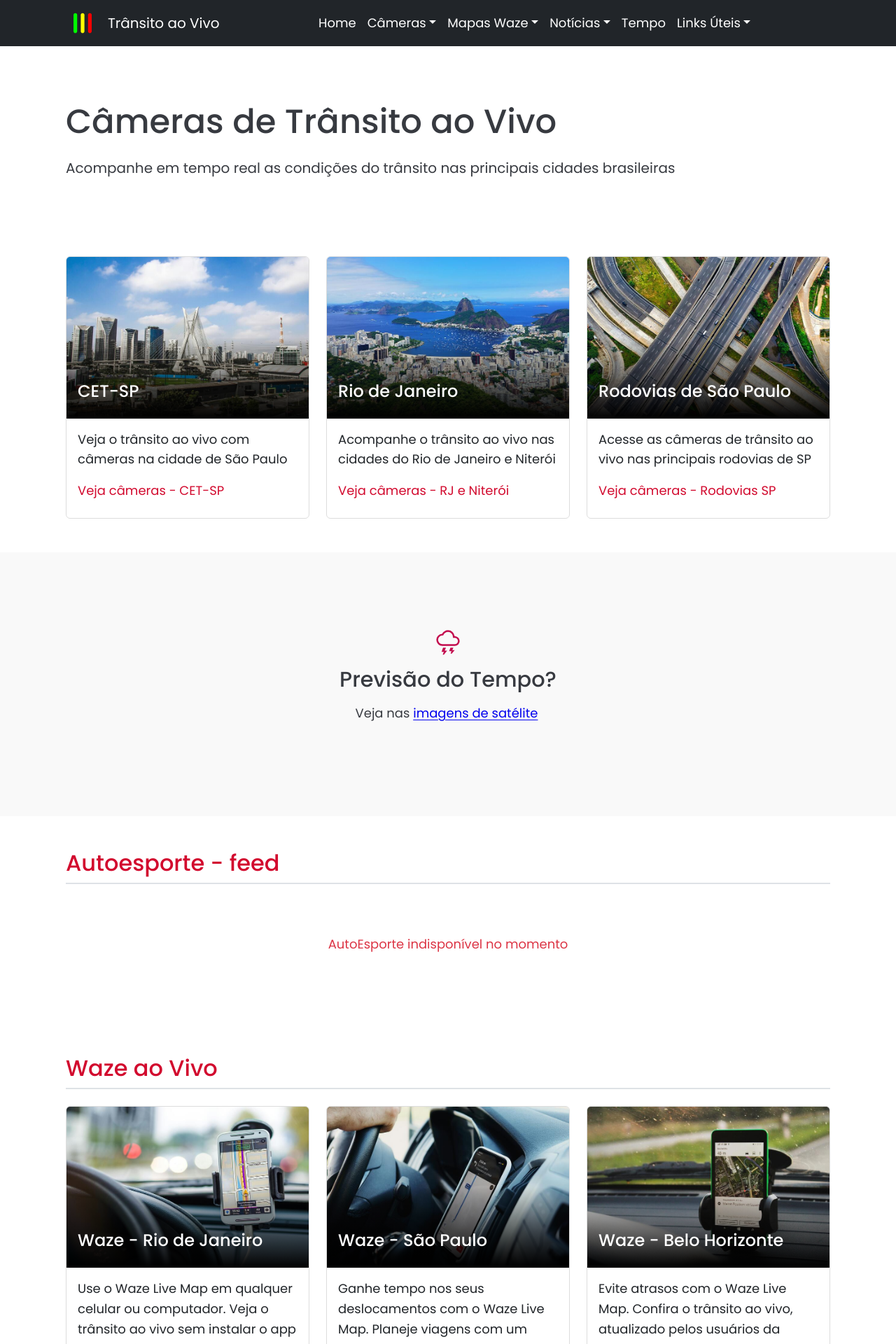
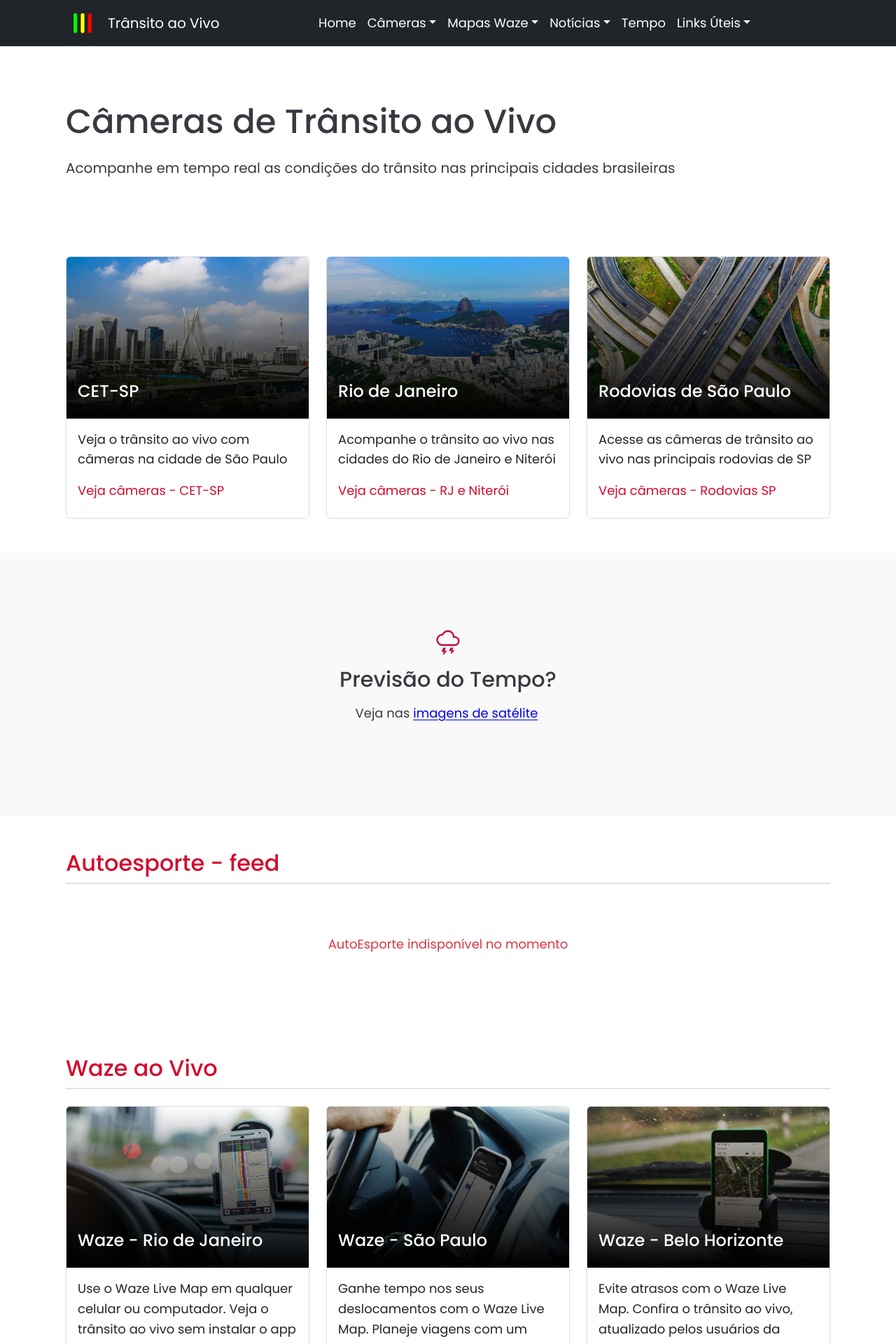
Before and after one commit to Sergio-Damm/transitoaovivo, a Jekyll site: the page built from index.html, in a window 1280 px wide. Shown: the top 1920 px of the page at 70% size. Built offline with Jekyll 4.4.1, drawn with Linux system fonts in a browser that asks for light colours; comment, search, counter and statistics services are not loaded.

Commit message:
removed background: linear-gradient( rgba(0, 0, 0, 0.0) 50%

```diff
--- a/css/style.css
+++ b/css/style.css
@@ -337,7 +337,6 @@
   background: linear-gradient(
     to bottom,
     rgba(0, 0, 0, 0.0) 0%,
-    rgba(0, 0, 0, 0.0) 50%,
     rgba(0, 0, 0, 1.0) 100%
     );
 }
```
